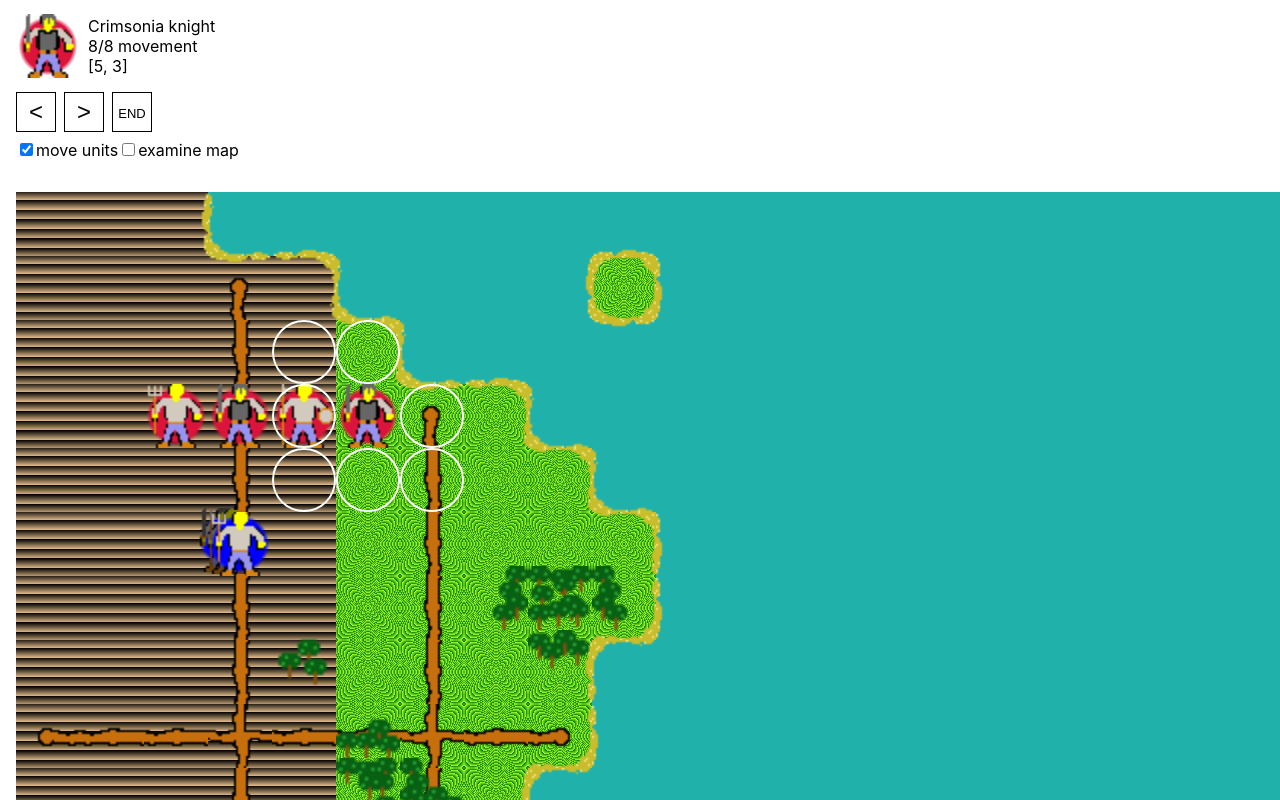
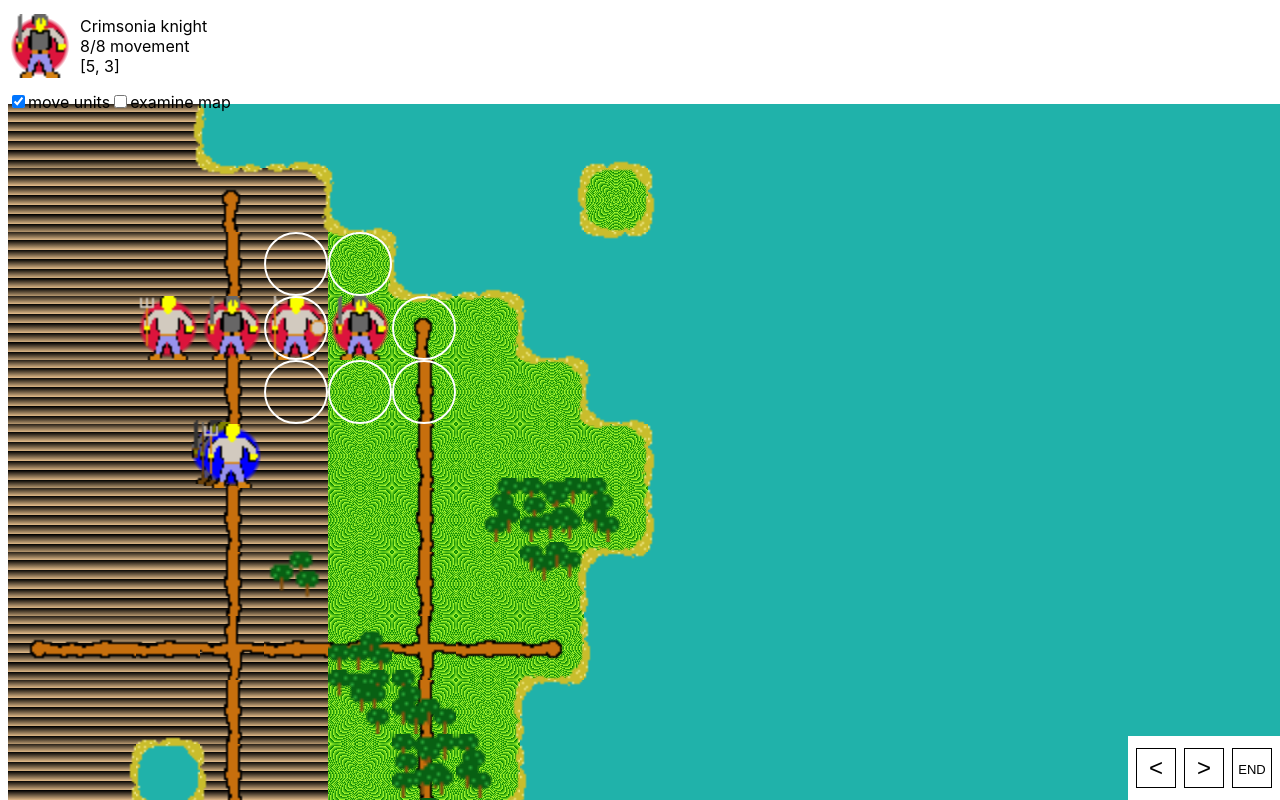
Before and after one commit to dblatcher/Tiles-game, a Next.js app: page /game-page in a window 1280 px wide. Shown: the top 800 px of the page. Built offline with nearby package versions, Linux system fonts and the light colour scheme.

Commit message:
move turn buttons to bottom right

```diff
--- a/components/GameContainer.js
+++ b/components/GameContainer.js
@@ -33,7 +33,7 @@ export default class GameContainer extends React.Component {
         });
 
         this.gameHolderElement = React.createRef()
-        this.interfaceWindowElement = React.createRef()
+        this.upperWindowElement = React.createRef()
 
         this.handleMapSquareClick = this.handleMapSquareClick.bind(this)
         this.handleOrderButton = this.handleOrderButton.bind(this)
@@ -62,11 +62,11 @@ export default class GameContainer extends React.Component {
         if (this.state.pendingBattle || this.state.pendingMessage) { return false }
         let commandFunction = state => state;
         switch (command) {
-            case "END_OF_TURN":     commandFunction = gameActions.endOfTurn; break;
-            case "NEXT_UNIT":       commandFunction = gameActions.selectNextUnit; break;
-            case "PREVIOUS_UNIT":   commandFunction = gameActions.selectPreviousUnit; break;
-            case "START_ORDER":     commandFunction = gameActions.startOrder(input); break;
-            case "CANCEL_ORDER":    commandFunction = gameActions.cancelOrder; break;
+            case "END_OF_TURN": commandFunction = gameActions.endOfTurn; break;
+            case "NEXT_UNIT": commandFunction = gameActions.selectNextUnit; break;
+            case "PREVIOUS_UNIT": commandFunction = gameActions.selectPreviousUnit; break;
+            case "START_ORDER": commandFunction = gameActions.startOrder(input); break;
+            case "CANCEL_ORDER": commandFunction = gameActions.cancelOrder; break;
             default:
                 console.warn(`unknown command: ${command}`, input); return
         }
@@ -74,11 +74,11 @@ export default class GameContainer extends React.Component {
         return this.setState(commandFunction, this.scrollToSelection)
     }
 
-    handleDialogueButton (command, input = {}) {
+    handleDialogueButton(command, input = {}) {
         let commandFunction = state => state;
         switch (command) {
-            case "CANCEL_BATTLE":       commandFunction = gameActions.cancelBattle; break;
-            case "RESOLVE_BATTLE":      commandFunction = gameActions.resolveBattle; break;
+            case "CANCEL_BATTLE": commandFunction = gameActions.cancelBattle; break;
+            case "RESOLVE_BATTLE": commandFunction = gameActions.resolveBattle; break;
             case "ACKNOWLEDGE_MESSAGE": commandFunction = gameActions.acknowledgeMessage(input); break;
             default:
                 console.warn(`unknown command: ${command}`, input); return
@@ -112,22 +112,22 @@ export default class GameContainer extends React.Component {
         if (!target) { return false }
         const { x, y } = target
 
-//to do - support left aligned interface window
+        //to do - support left aligned interface window
         const tileSize = (4 * 16)
-        const leftBorderSize = (1* 16)
-        const topBorderSize = this.interfaceWindowElement.current
-            ? this.interfaceWindowElement.current.offsetHeight
-            : (12* 16);
+        const leftBorderSize = (1 * 16)
+        const topBorderSize = this.upperWindowElement.current
+            ? this.upperWindowElement.current.offsetHeight
+            : (12 * 16);
 
 
-        let pixelX = (x * tileSize) - window.innerWidth/2 + leftBorderSize + tileSize/2
-        let pixelY = (y * tileSize) - window.innerHeight/2 + topBorderSize + tileSize/2
+        let pixelX = (x * tileSize) - window.innerWidth / 2 + leftBorderSize + tileSize / 2
+        let pixelY = (y * tileSize) - window.innerHeight / 2 + topBorderSize + tileSize / 2
         window.scrollTo(pixelX, pixelY)
     }
 
 
     render() {
-        const { mapGrid, selectedSquare, units, selectedUnit, interfaceMode, interfaceModeOptions, fallenUnits, pendingBattle,pendingMessage, unitWithMenuOpen } = this.state
+        const { mapGrid, selectedSquare, units, selectedUnit, interfaceMode, interfaceModeOptions, fallenUnits, pendingBattle, pendingMessage, unitWithMenuOpen } = this.state
 
         return (
 
@@ -145,7 +145,7 @@ export default class GameContainer extends React.Component {
                         acknowledgeMessage={() => this.handleDialogueButton('ACKNOWLEDGE_MESSAGE', {})} />
                     : null}
 
-                <article className={styles.tileBoardHolder} ref={this.gameHolderElement}>
+                <main className={styles.tileBoardHolder} ref={this.gameHolderElement}>
                     <TileBoard
                         units={units}
                         unitWithMenuOpen={unitWithMenuOpen}
@@ -157,25 +157,30 @@ export default class GameContainer extends React.Component {
                         selectedSquare={selectedSquare}
                         selectedUnit={selectedUnit}
                         fallenUnits={fallenUnits} />
-                </article>
+                </main>
 
-                <article className={styles.interfaceWindowHolder} ref={this.interfaceWindowElement} >
+                <aside className={styles.upperInterfaceWindow} ref={this.upperWindowElement} >
                     <SeletedUnitAndSquareInfo
                         selectedUnit={selectedUnit}
                         selectedSquare={selectedSquare}
                         scrollToSquare={this.scrollToSquare}
                     />
+
+                    <ModeButtons
+                        interfaceMode={interfaceMode}
+                        changeMode={this.changeMode}
+                        interfaceModeOptions={interfaceModeOptions}
+                    />
+                </aside>
+
+                <aside className={styles.lowerInterfaceWindow} >
                     <TurnButtons
                         selectedUnit={selectedUnit}
                         squareSelectedUnitIsIn={selectedUnit ? mapGrid[selectedUnit.y][selectedUnit.x] : null}
                         handleOrderButton={this.handleOrderButton}
                     />
-                    <ModeButtons
-                        interfaceMode={interfaceMode}
-                        changeMode={this.changeMode}
-                        interfaceModeOptions={interfaceModeOptions}
-                    />
-                </article>
+                </aside>
+
             </>
         )
     }
--- a/components/TurnButtons.js
+++ b/components/TurnButtons.js
@@ -2,13 +2,11 @@
 import styles from './orderButtons.module.scss'
 
 export default function TurnButtons(props) {
-    const { handleOrderButton, unitContextMenu } = props;
+    const { handleOrderButton } = props;
 
 
-    return <section className={unitContextMenu ? {} : styles.section}>
-
-
-        <section className={styles.subsection}>
+    return (
+        <section className={styles.turnButtonsMenu}>
             <button
                 className={styles.button}
                 title={`previous unit`}
@@ -30,7 +28,5 @@ export default function TurnButtons(props) {
                 end
             </button>
         </section>
-
-
-    </section>
+    )
 }
--- a/components/gameContainer.module.scss
+++ b/components/gameContainer.module.scss
@@ -1,5 +1,6 @@
-$interfaceWindowHeight: 11rem;
-$windowPadding : 1rem;
+$interfaceWindowHeight: 6rem;
+$lowerWindowHeight: 4rem;
+$windowPadding : .5rem;
 
 
 .gameHolder {
@@ -10,10 +11,10 @@ $windowPadding : 1rem;
 }
 
 .tileBoardHolder {
-    padding: ($interfaceWindowHeight + $windowPadding) $windowPadding $windowPadding $windowPadding;
+    padding: ($interfaceWindowHeight + $windowPadding) $windowPadding ($lowerWindowHeight + $windowPadding )$windowPadding;
 }
 
-.interfaceWindowHolder {
+.upperInterfaceWindow {
     position: fixed;
     top: 0;
     left: 0;
@@ -23,3 +24,13 @@ $windowPadding : 1rem;
     z-index: 100;
     padding: 0 $windowPadding $windowPadding $windowPadding;
 }
+
+.lowerInterfaceWindow {
+    position: fixed;
+    bottom: 0;
+    right: 0;
+    background-color: white;
+    height: $lowerWindowHeight;
+    z-index: 100;
+    padding:  $windowPadding;
+}
--- a/components/orderButtons.module.scss
+++ b/components/orderButtons.module.scss
@@ -1,9 +1,21 @@
 @import '../styles/design.scss';
 
-.section {
+.turnButtonsMenu {
     display: flex;
+    height: 100%;
     justify-content: space-between;
-    margin: .5rem 0;
+    align-items: center;
+}
+
+
+.contextMenu {
+    @include dialogueBox();
+    position: absolute;
+    left: 8rem;
+    z-index: 15;
+    min-height: 4rem;
+
+    @include boxTail(white, 5rem, 2rem);
 }
 
 .subsection {
@@ -29,14 +41,3 @@
     font-variant: small-caps;
     font-size: large;
 }
-
-
-.contextMenu {
-    @include dialogueBox();
-    position: absolute;
-    left: 8rem;
-    z-index: 15;
-    min-height: 4rem;
-
-    @include boxTail(white, 5rem, 2rem);
-}
```
